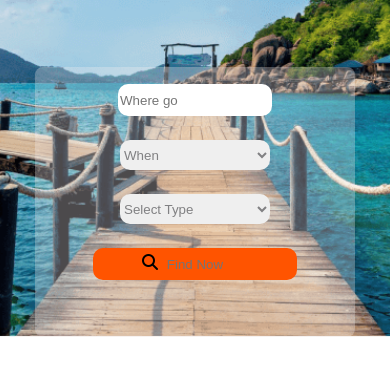
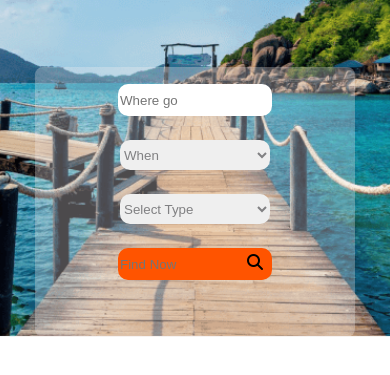
Before and after one commit to Shahnewaz001/hero-travel, a plain HTML site: page index.html in a window 390 px wide. Shown: the part 265-640 px from the top of the page. Drawn offline with Linux system fonts and the light colour scheme.

Commit message:
correction of banner section

```diff
--- a/index.html
+++ b/index.html
@@ -6,6 +6,7 @@
     <link rel="stylesheet" href="styles/styles.css">
     <link rel="stylesheet" href="styles/responsive.css">
     <title>Hero-Travel</title>
+    <link rel="stylesheet" href="https://cdnjs.cloudflare.com/ajax/libs/font-awesome/6.5.1/css/all.min.css" />
     <link rel="stylesheet" href="https://cdnjs.cloudflare.com/ajax/libs/font-awesome/6.5.1/css/all.min.css" />
 </head>
 <body>
@@ -36,14 +37,28 @@
              <select class="input-items" name="" id="">
                 <option value="" >Select Type</option>
              </select>
-                    <input class="input-items-icons" type="text" value="" placeholder="Find Now">
-                   <i class="fa fa-search"> </i>
-
+                <input class="input-items icons" type="text" value="" placeholder="Find Now">
+                <i class="fa-solid fa-magnifying-glass"></i>
 
        </div>
     </div>
     </header>
-    <main></main>
+    <!-- <main>
+        <div class="main-banner">
+            <div>
+                <h2>Our Popular Tours</h2>
+                <p>Dolor sit amet consectetur. Diam volutpat neque habitasse pharetra odio sit massa. Sodales dictumst nec nibh pellentesque.</p>
+                <li><a href="">Tempus euismod lacus mauris dignissim quis in ultrices. Magna nullam odio neque diam. Sociis erat at .</a></li>
+                <li><a href="">Adipiscing ornare pellentesque mauris volutpat tortor vitae platea porta lacus. Lectus suspendisse nullam.</a></li>
+                <li><a href="">
+                Accumsan eget et turpis praesent lorem egestas enim elit bibendum. Risus at in.
+                </a></li>
+                <p>Amet consectetur. Vulputate commodo felis molestie risus
+                    ornare nulla amet et. Libero commodo sagittis dignissim adipiscing quis. Habitant adipiscing risus natoque aliquet. Id bibendum nunc senectus semper tincidunt. </p>
+            </div>
+            <div></div>
+        </div>
+    </main> -->
     <footer></footer>
 </body>
 </html>
--- a/styles/responsive.css
+++ b/styles/responsive.css
@@ -19,6 +19,10 @@
     .banner-section {
         background-position:center;
     }
+    .icons{
+        display: flex;
+    align-items: center;
+}
     .select-option{
         width: 300px;
         height: 250px;
@@ -33,9 +37,9 @@
         display: flex;
         text-align: center;
     }
-    .fa{
+    .fa-solid{
         position: relative;
-        bottom: 20%;
-        right: 15%;
+        top: -20%;
+        right: -20%;
     }
 }
--- a/styles/styles.css
+++ b/styles/styles.css
@@ -76,7 +76,7 @@ gap: 24px;
 background: rgba(244, 239, 239, 0.3);
    /* border: 1px solid blue; */
 }
-.input-items-icons{
+.icons{
     background: #FF5400;
     width: 150px;
 height:30px;
@@ -92,3 +92,8 @@ border-radius: 10px;
 border: 0;
 color: rgba(19, 19, 24, 0.50);
 }
+.fa-solid{
+position: relative;
+right: 10%;
+top: 10%;
+}
```
